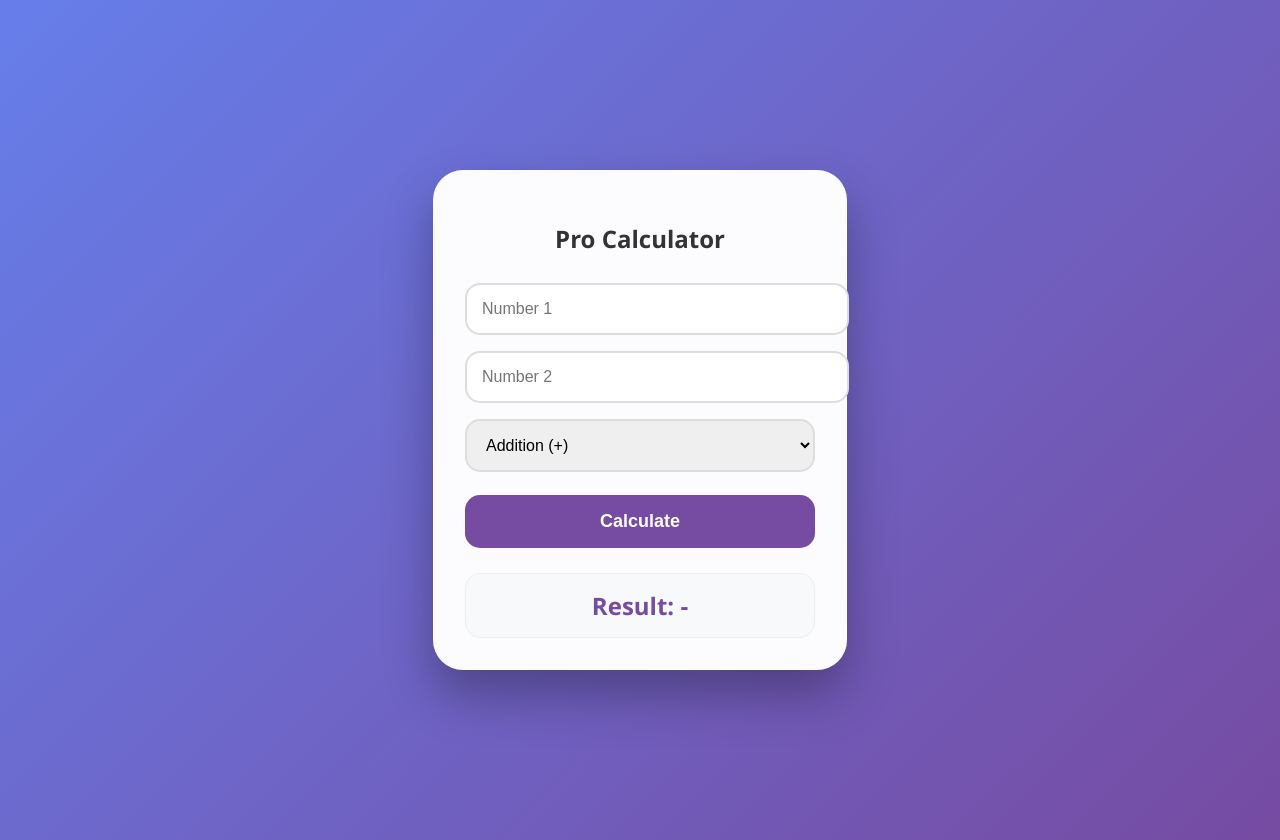
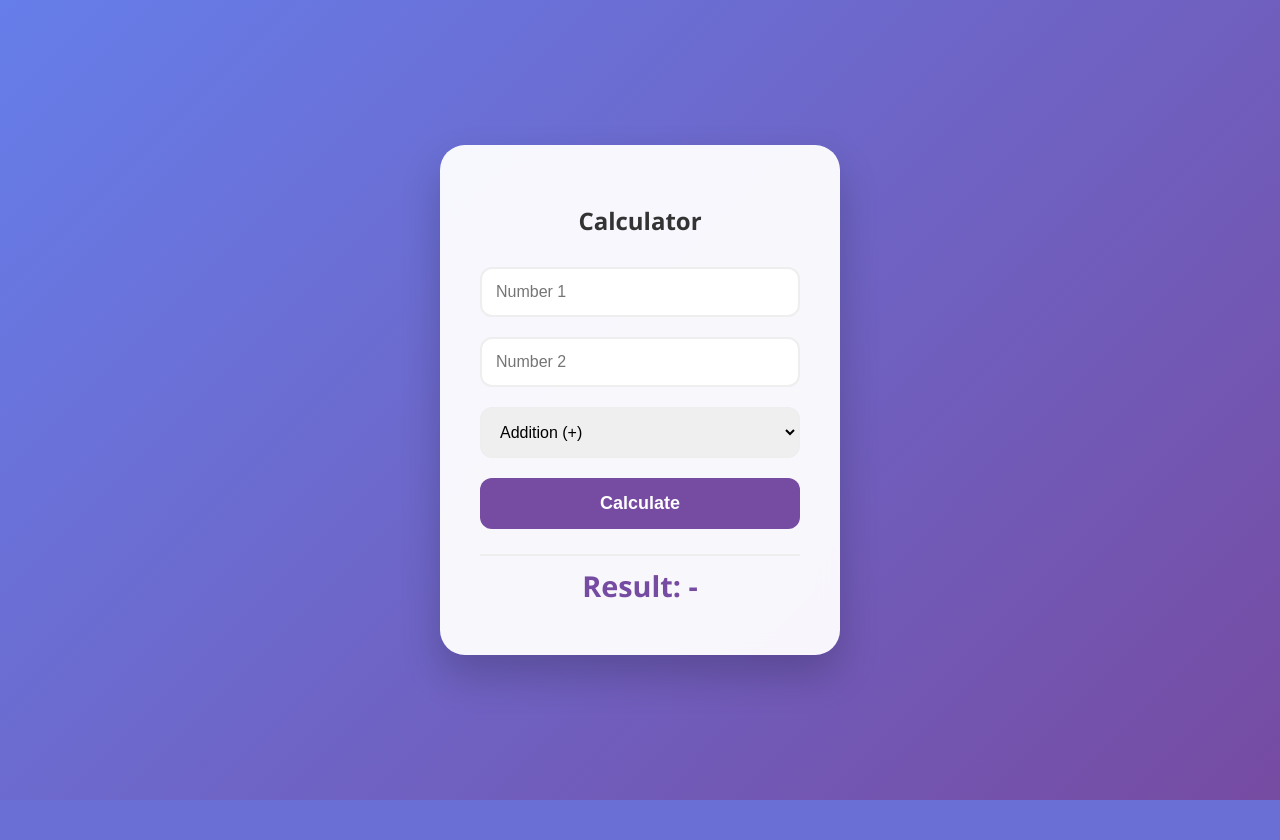
Before and after one commit to upthirahman-yare13/My-calculator, a Flask app: page / in a window 1280 px wide. After the commit the page ends 800 px from the top, so only its background shows below. Run offline with Flask 3, Linux system fonts and the light colour scheme.

Commit message:
Update index.html

```diff
--- a/templates/index.html
+++ b/templates/index.html
@@ -2,52 +2,49 @@
 <html lang="en">
 <head>
     <meta charset="UTF-8">
-    <meta name="viewport" content="width=device-width, initial-scale=1.0, maximum-scale=1.0, user-scalable=no">
+    <meta name="viewport" content="width=device-width, initial-scale=1.0">
     <title>Pro Calculator</title>
-    <!-- PWA Link-yada -->
+    <!-- PWA Settings -->
     <link rel="manifest" href="/manifest.json">
-    <link rel="icon" href="/icon.png" type="image/png">
     <link rel="apple-touch-icon" href="/icon.png">
-    <meta name="theme-color" content="#764ba2">
-
     <style>
         body {
-            font-family: 'Segoe UI', Roboto, sans-serif;
+            font-family: 'Segoe UI', Tahoma, Geneva, Verdana, sans-serif;
             background: linear-gradient(135deg, #667eea 0%, #764ba2 100%);
             display: flex; justify-content: center; align-items: center;
-            min-height: 100vh; margin: 0; padding: 20px;
+            height: 100vh; margin: 0;
         }
         .calc-card {
-            background: rgba(255, 255, 255, 0.98);
-            padding: 2rem; border-radius: 30px;
-            box-shadow: 0 25px 50px rgba(0,0,0,0.3);
-            width: 100%; max-width: 350px; text-align: center;
+            background: rgba(255, 255, 255, 0.95);
+            padding: 2.5rem;
+            border-radius: 25px;
+            box-shadow: 0 20px 40px rgba(0,0,0,0.2);
+            width: 320px;
+            text-align: center;
+            backdrop-filter: blur(10px);
         }
-        h2 { color: #333; margin-bottom: 20px; font-weight: 700; }
+        h2 { color: #333; margin-bottom: 20px; }
         input, select {
-            width: 100%; padding: 15px; margin: 8px 0;
-            border: 2px solid #ddd; border-radius: 15px;
-            font-size: 16px; outline: none; transition: 0.3s;
+            width: 100%; padding: 14px; margin: 10px 0;
+            border: 2px solid #eee; border-radius: 12px;
+            font-size: 16px; box-sizing: border-box;
         }
-        input:focus { border-color: #764ba2; }
         button {
-            width: 100%; padding: 16px; margin-top: 15px;
+            width: 100%; padding: 15px; margin-top: 10px;
             background: #764ba2; color: white; border: none;
-            border-radius: 15px; font-size: 18px; font-weight: bold;
+            border-radius: 12px; font-size: 18px; font-weight: bold;
             cursor: pointer; transition: 0.3s;
         }
-        button:active { transform: scale(0.98); }
+        button:hover { background: #5a377d; transform: translateY(-2px); }
         #res {
-            font-size: 1.5rem; font-weight: 700; color: #764ba2;
-            margin-top: 25px; padding: 15px; background: #f8f9fa;
-            border-radius: 15px; border: 1px solid #eee;
+            font-size: 1.8rem; font-weight: bold; color: #764ba2;
+            margin-top: 25px; padding: 10px; border-top: 2px solid #eee;
         }
     </style>
 </head>
 <body>
-
     <div class="calc-card">
-        <h2>Pro Calculator</h2>
+        <h2>Calculator</h2>
         <input type="number" id="num1" placeholder="Number 1">
         <input type="number" id="num2" placeholder="Number 2">
         <select id="op">
@@ -65,7 +62,7 @@
             const btn = document.getElementById('calcBtn');
             const resDiv = document.getElementById('res');
 
-            btn.innerText = "Processing...";
+            btn.innerText = "Calculating...";
             btn.disabled = true;
 
             const data = {
@@ -81,14 +78,9 @@
                     body: JSON.stringify(data)
                 });
                 const res = await response.json();
-
-                if (response.ok) {
-                    resDiv.innerText = "Result: " + res.result;
-                } else {
-                    resDiv.innerText = "Error: " + (res.error || "Failed");
-                }
+                resDiv.innerText = "Result: " + (res.result ?? res.error);
             } catch (err) {
-                resDiv.innerText = "Check Connection!";
+                resDiv.innerText = "Error!";
             } finally {
                 btn.innerText = "Calculate";
                 btn.disabled = false;
```
